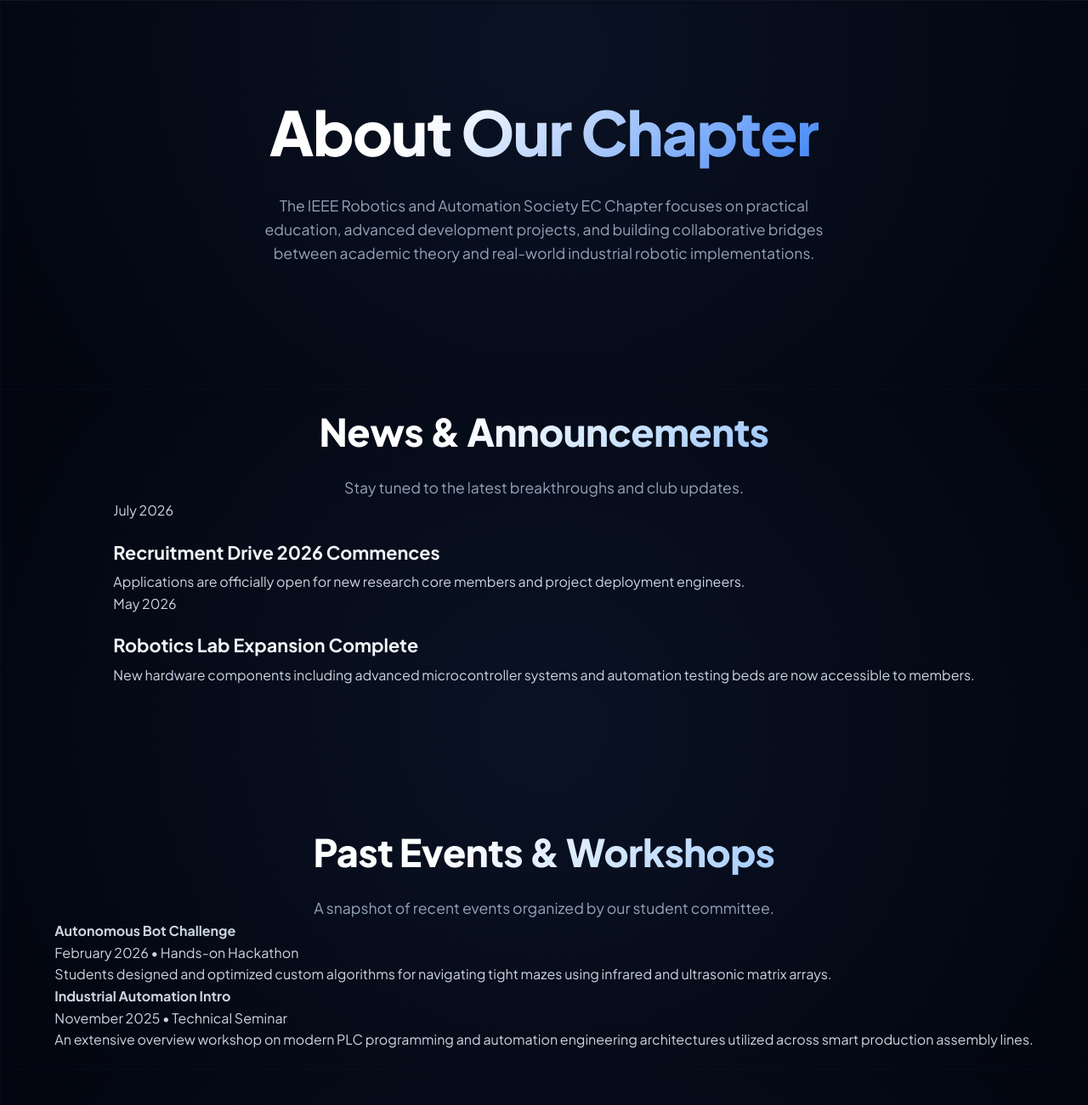
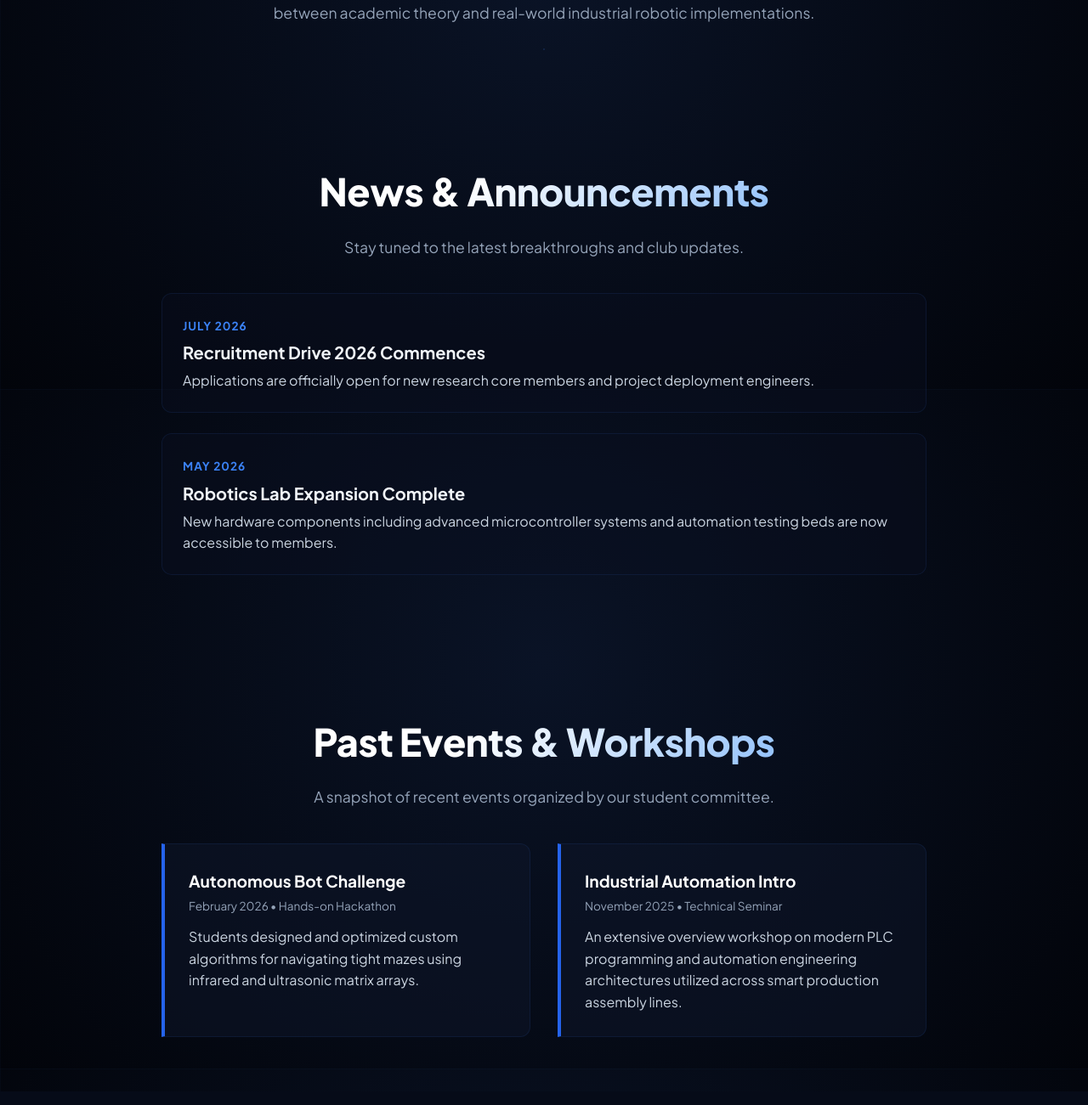
Before and after one commit to ModhakKGowda/ieee-ras-ec-site, a Flask app: page /about in a window 1280 px wide. Shown: the part 342-1643 px from the top of the page at 85% size. After the commit the page ends 1600 px from the top, so only its background shows below. Run offline with Flask 3, Linux system fonts and the light colour scheme.

Commit message:
Refactor style.css for layout and design enhancements
Updated CSS styles for improved aesthetics and layout adjustments.

```diff
--- a/api/static/style.css
+++ b/api/static/style.css
@@ -9,35 +9,42 @@ html {
     scroll-behavior: smooth;
 }
 
-/* INTERACTIVE LIVE SCROLLING BACKGROUND ARCHITECTURE */
+/* ROBOTICS BLUEPRINT SCI-FI SCROLLING CANVAS */
 body {
     font-family: 'Plus Jakarta Sans', system-ui, -apple-system, sans-serif;
-    color: #cbd5e1; /* Calmed text color down from harsh flat pure white */
+    color: #cbd5e1;
     line-height: 1.6;
     margin: 0;
     padding: 0;
 
-    /* Dual-layered tech mesh background matrix */
-    background-color: #060913;
+    background-color: #050811;
     background-image:
-        linear-gradient(rgba(59, 130, 246, 0.04) 1px, transparent 1px),
-        linear-gradient(90deg, rgba(59, 130, 246, 0.04) 1px, transparent 1px),
-        radial-gradient(circle at 50% 50%, #0a1224 0%, #02050f 100%);
-    background-size: 50px 50px, 50px 50px, 100% 100%;
+        radial-gradient(rgba(59, 130, 246, 0.15) 1.5px, transparent 1.5px),
+        linear-gradient(rgba(59, 130, 246, 0.03) 1px, transparent 1px),
+        linear-gradient(90deg, rgba(59, 130, 246, 0.03) 1px, transparent 1px),
+        radial-gradient(circle at 50% 40%, #0a1326 0%, #02040a 100%);
+    background-size: 40px 40px, 40px 40px, 40px 40px, 100% 100%;
 
-    /* Local positioning moves the technical mesh layer interactively when scrolling down */
-    background-attachment: local, local, fixed;
+    background-attachment: local, local, local, fixed;
 }
 
-/* TYPOGRAPHY ATTRACTIVE UPGRADE: HEADINGS ARE NO LONGER FLAT WHITE */
+/* GRADIENT ATTRACTIVE TYPOGRAPHY */
 h1 {
-    font-size: clamp(2.5rem, 6vw, 4.5rem);
-    background: linear-gradient(135deg, #ffffff 30%, #3b82f6 100%);
+    font-size: clamp(2.2rem, 5.5vw, 4rem);
+    background: linear-gradient(135deg, #ffffff 40%, #3b82f6 100%);
     -webkit-background-clip: text;
     -webkit-text-fill-color: transparent;
     font-weight: 800;
     letter-spacing: -1.5px;
-    margin-bottom: 1.5rem;
+    margin-bottom: 0.5rem;
+}
+
+.hero-tagline {
+    font-size: clamp(1.1rem, 2.5vw, 1.6rem);
+    color: #60a5fa;
+    font-weight: 600;
+    letter-spacing: -0.25px;
+    margin-bottom: 2rem;
 }
 
 h2, .section-title {
@@ -230,3 +281,97 @@ h3, .card-title {
     height: 100%;
     object-fit: cover;
 }
+
+/* Append to the bottom of your existing style.css */
+
+.container-width {
+    width: 100%;
+    max-width: 900px;
+}
+
+.sub-team-heading {
+    margin-top: 5rem;
+    margin-bottom: 2rem;
+    font-size: 1.8rem;
+    color: #60a5fa;
+    border-bottom: 2px solid rgba(59, 130, 246, 0.15);
+    padding-bottom: 0.5rem;
+    width: 100%;
+    max-width: 900px;
+    text-align: left;
+}
+
+/* NEWS COMPONENT ELEMENTS */
+.news-list {
+    display: flex;
+    flex-direction: column;
+    gap: 1.5rem;
+    margin-top: 2.5rem;
+    width: 100%;
+}
+
+.news-item {
+    background: rgba(10, 17, 34, 0.4);
+    border: 1px solid rgba(59, 130, 246, 0.1);
+    padding: 1.5rem;
+    border-radius: 12px;
+    text-align: left;
+}
+
+.news-date {
+    font-size: 0.85rem;
+    color: #3b82f6;
+    font-weight: 700;
+    text-transform: uppercase;
+    letter-spacing: 1px;
+}
+
+.news-item h3 {
+    margin-top: 0.25rem;
+    font-size: 1.25rem;
+    color: #f1f5f9;
+}
+
+/* EVENT DOCK STRUCTURES */
+.event-grid {
+    display: grid;
+    grid-template-columns: repeat(auto-fit, minmax(300px, 1fr));
+    gap: 2rem;
+    margin-top: 2.5rem;
+    width: 100%;
+}
+
+.event-card {
+    background: rgba(15, 23, 42, 0.5);
+    border-left: 4px solid #2563eb;
+    border-top: 1px solid rgba(59, 130, 246, 0.1);
+    border-right: 1px solid rgba(59, 130, 246, 0.1);
+    border-bottom: 1px solid rgba(59, 130, 246, 0.1);
+    padding: 1.75rem;
+    border-radius: 0 12px 12px 0;
+    text-align: left;
+}
+
+.event-card h4 {
+    font-size: 1.2rem;
+    color: #ffffff;
+    margin-bottom: 0.25rem;
+}
+
+.event-meta {
+    font-size: 0.85rem;
+    color: #94a3b8;
+    margin-bottom: 0.75rem;
+}
+
+/* Empty Avatar Graphic Element */
+.avatar-placeholder {
+    width: 100%;
+    height: 100%;
+    display: flex;
+    align-items: center;
+    justify-content: center;
+    font-size: 3rem;
+    color: rgba(59, 130, 246, 0.4);
+    background: #0f172a;
+}
```
Also changed, not shown: other parts of api/static/style.css (+66 -22 lines).
